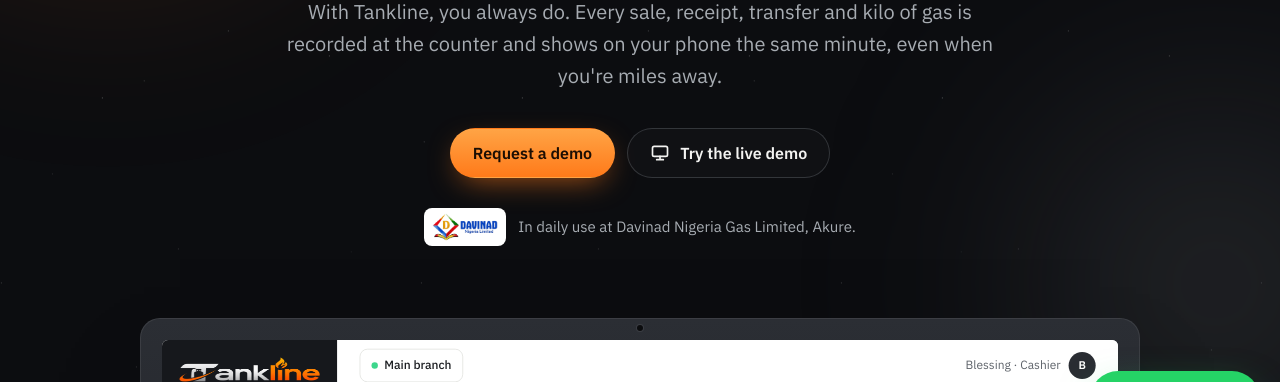
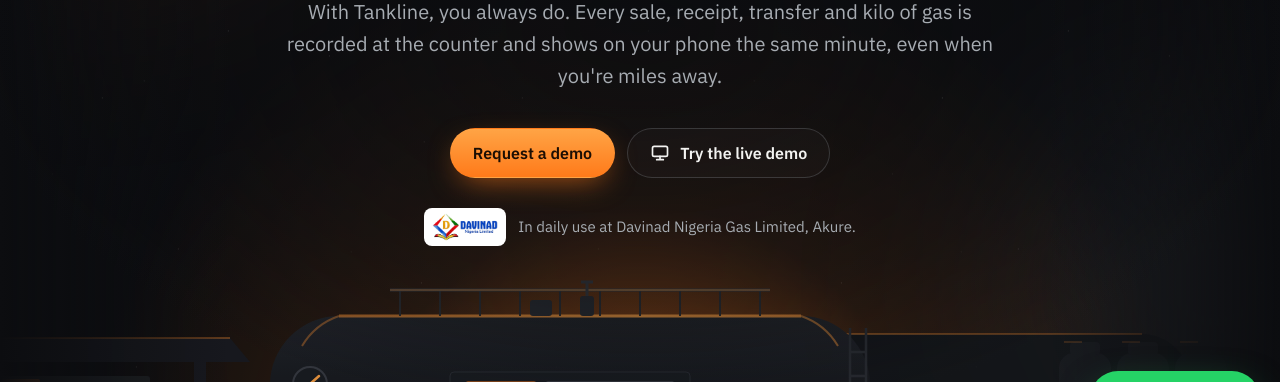
Before and after one commit to Oluwoledavid122/tankline, a plain HTML site: page index.html in a window 1280 px wide. Shown: the part 353-735 px from the top of the page. Drawn offline with Linux system fonts and the light colour scheme.

Commit message:
Hero: gas plant at sunrise behind the headline, laptop standing on its ground
Co-Authored-By: Claude Opus 5.5 <noreply@anthropic.com>
Claude-Session: https://claude.ai/code/session_016CcS7u4b2mUWhLCzCcX4c9

```diff
--- a/index.html
+++ b/index.html
@@ -111,7 +111,18 @@ section{padding:120px 0}
 .sec-head p{margin-top:18px}
 
 /* ---------- hero ---------- */
-.hero{padding:84px 0 70px;text-align:center}
+.hero{position:relative;padding:84px 0 70px;text-align:center}
+.hero>.wrap{position:relative;z-index:1}
+/* gas plant at sunrise, behind the headline; the laptop stands on its ground */
+.hero-head{position:relative;padding-bottom:330px;margin-bottom:-170px}
+.hero-head>*:not(.hero-art){position:relative;z-index:1}
+.hero-art{position:absolute;z-index:0;left:50%;translate:-50% 0;width:100vw;top:-84px;bottom:0;overflow:hidden;pointer-events:none;
+  -webkit-mask-image:linear-gradient(180deg,transparent 0,#000 30%);mask-image:linear-gradient(180deg,transparent 0,#000 30%)}
+.hero-art img{position:absolute;left:50%;bottom:0;translate:-50% 0;width:max(1600px,100vw);max-width:none;opacity:.85}
+.hero-art::after{content:"";position:absolute;inset:0;
+  background:radial-gradient(ellipse 52% 46% at 50% 36%,rgba(12,13,16,.82),rgba(12,13,16,.35) 70%,transparent),
+             linear-gradient(90deg,var(--night),transparent 18%,transparent 82%,var(--night))}
+@media (max-width:700px){.hero-head{padding-bottom:230px;margin-bottom:-120px}.hero-art img{width:1100px}}
 .hero h1{max-width:13em;margin-inline:auto}
 .hero .lede{margin:24px auto 0}
 .hero .ctas{display:flex;flex-wrap:wrap;justify-content:center;gap:12px;margin-top:36px}
@@ -119,7 +130,7 @@ section{padding:120px 0}
 .client img{width:82px;background:#fff;border-radius:8px;padding:5px 8px}
 
 /* ---------- laptop ---------- */
-.stage{position:relative;margin:72px auto 0;max-width:1000px;padding-bottom:70px}
+.stage{position:relative;z-index:1;margin:72px auto 0;max-width:1000px;padding-bottom:70px}
 /* sunrise behind the laptop, sitting on a horizon */
 .stage::before{content:"";position:absolute;left:50%;top:18%;width:min(1100px,140%);aspect-ratio:2/1;translate:-50% 0;border-radius:50% 50% 0 0;
   background:radial-gradient(ellipse at 50% 100%,rgba(255,164,69,.55),rgba(255,122,26,.25) 35%,transparent 68%);filter:blur(20px);animation:rise 7s ease-in-out infinite;pointer-events:none}
@@ -420,6 +431,8 @@ footer .logo img{height:28px}
 <!-- ================= HERO ================= -->
 <section class="hero">
   <div class="wrap">
+   <div class="hero-head">
+    <div class="hero-art" aria-hidden="true"><img src="img/hero-plant.svg" alt="" width="1600" height="560"></div>
     <h1>Do you know what your gas plant sold today?</h1>
     <p class="lede">With Tankline, you always do. Every sale, receipt, transfer and kilo of gas is recorded at the counter and shows on your phone the same minute, even when you're miles away.</p>
     <div class="ctas">
@@ -427,6 +440,7 @@ footer .logo img{height:28px}
       <a href="https://tankline-demo-seven.vercel.app/login" class="btn btn-ghost" target="_blank" rel="noopener"><svg viewBox="0 0 24 24" fill="none" stroke="currentColor" stroke-width="2" stroke-linecap="round" stroke-linejoin="round" aria-hidden="true"><rect x="3" y="4" width="18" height="12" rx="2"/><path d="M8 20h8M12 16v4"/></svg>Try the live demo</a>
     </div>
     <div class="client"><img src="img/davinad.png" alt="Davinad" width="82" height="35">In daily use at Davinad Nigeria Gas Limited, Akure.</div>
+   </div>
 
     <div class="stage" id="stage">
       <div class="laptop" aria-label="Tankline on the counter laptop: a gas sale, the receipt printing, a transfer being confirmed, and the owner's day summary">
```
Also changed, not shown: img/hero-plant.svg (added).
